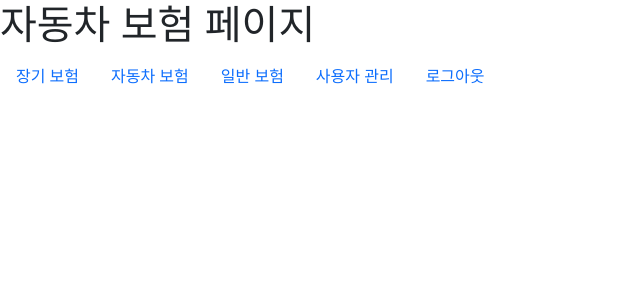
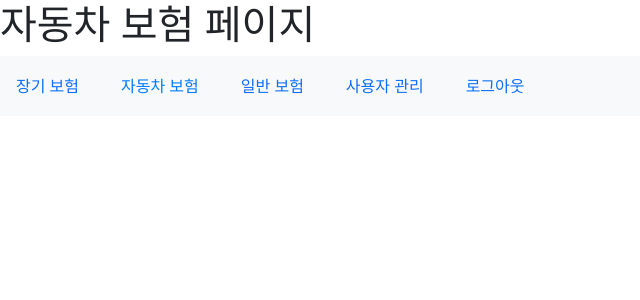
Before and after one commit to heondolee/insvil-client, a React (Create React App) app: page /car in a window 1280 px wide. Shown: the top 300 px of the page, without its empty margins (0-640 px from the left). Built offline with nearby package versions, Linux system fonts and the light colour scheme.

Commit message:
장기 계약일 드롭박스 생성

```diff
--- a/src/components/Long.js
+++ b/src/components/Long.js
@@ -1,5 +1,5 @@
 import React, { useEffect, useState, useCallback } from 'react';
-import { Form, Button, Table, Container, Row, Col, InputGroup } from 'react-bootstrap';
+import { Form, Button, Table, Container, Row, Col, InputGroup, Dropdown, DropdownButton } from 'react-bootstrap';
 import Navigation from './layouts/Navigation'; // Navigation 컴포넌트 임포트
 import axios from 'axios';
 import styles from './css/Long.module.css'; // 모듈 import
@@ -10,18 +10,20 @@ const Long = () => {
   const [data, setData] = useState([]);
   const [startDate, setStartDate] = useState('2024-07-31');
   const [endDate, setEndDate] = useState('2024-07-31');
+  const [dateType, setDateType] = useState('contractDate'); // 날짜 유형 상태 추가
 
   const fetchData = useCallback(async () => {
     try {
       const response = await axios.post(`${API_URL}/long/date-range`, {
         startDate,
-        endDate
+        endDate,
+        dateType, // 날짜 유형을 요청에 포함
       });
       setData(response.data.longs);
     } catch (error) {
       console.error('Error fetching data:', error);
     }
-  }, [startDate, endDate]);
+  }, [startDate, endDate, dateType]);
 
   useEffect(() => {
     fetchData();
@@ -42,12 +44,25 @@ const Long = () => {
     <div>
       <Navigation />
       <Container>
-        <h1>장기 보험 페이지</h1>
         <Form>
           <Row className="align-items-center">
             <Col>
               <Form.Group controlId="formDateRange">
-                <Form.Label>계약일</Form.Label>
+                {/* <Form.Label>날짜 유형</Form.Label> */}
+                <DropdownButton
+                  variant="outline-secondary"
+                  title={dateType === 'contractDate' ? '계약일' : dateType === 'expiryDate' ? '만기일' : '개시일'}
+                  onSelect={(eventKey) => setDateType(eventKey)}
+                >
+                  <Dropdown.Item eventKey="contractDate">계약일</Dropdown.Item>
+                  <Dropdown.Item eventKey="startDate">개시일</Dropdown.Item>
+                  <Dropdown.Item eventKey="expiryDate">만기일</Dropdown.Item>
+                </DropdownButton>
+              </Form.Group>
+            </Col>
+            <Col>
+              <Form.Group controlId="formDateRange">
+                {/* <Form.Label>기간 선택</Form.Label> */}
                 <InputGroup>
                   <Form.Control
                     type="date"
@@ -61,11 +76,6 @@ const Long = () => {
                   />
                 </InputGroup>
               </Form.Group>
-            </Col>
-            <Col>
-              <Button variant="primary" onClick={fetchData}>
-                조회
-              </Button>
             </Col>
           </Row>
         </Form>
--- a/src/components/css/Navigation.module.css
+++ b/src/components/css/Navigation.module.css
@@ -1,12 +1,25 @@
 /* Navigation.module.css */
+.nav {
+  background-color: #f8f9fa;
+  padding: 10px;
+}
 
-.nav-link {
-  color: rgb(109, 109, 109); /* 원하는 기본 색상으로 변경 */
+.navLink {
+  color: #000;
+  margin-right: 10px;
+  padding: 10px;
+  text-decoration: none;
 }
-.inactive {
-  color: rgb(109, 109, 109); /* 원하는 기본 색상으로 변경 */
+
+.navLink:hover {
+  color: #0056b3;
 }
 
 .active {
-  color: #0d6efd;
+  font-weight: bold;
+  color: #007bff !important;
 }
+
+.inactive {
+  color: #6c757d;
+}
--- a/src/components/layouts/Navigation.js
+++ b/src/components/layouts/Navigation.js
@@ -7,12 +7,12 @@ const Navigation = () => {
 
   return (
     <div className="App">
-      <Nav defaultActiveKey="/home">
+      <Nav className={styles.nav} defaultActiveKey="/home">
         <Nav.Item>
           <Nav.Link
             as={Link}
             to="/long"
-            className={location.pathname === '/long' ? styles.active : styles.inactive}
+            className={`${styles.navLink} ${location.pathname === '/long' ? styles.active : styles.inactive}`}
           >
             장기 보험
           </Nav.Link>
@@ -21,7 +21,7 @@ const Navigation = () => {
           <Nav.Link
             as={Link}
             to="/car"
-            className={location.pathname === '/car' ? styles.active : styles.inactive}
+            className={`${styles.navLink} ${location.pathname === '/car' ? styles.active : styles.inactive}`}
           >
             자동차 보험
           </Nav.Link>
@@ -30,7 +30,7 @@ const Navigation = () => {
           <Nav.Link
             as={Link}
             to="/normal"
-            className={location.pathname === '/normal' ? styles.active : styles.inactive}
+            className={`${styles.navLink} ${location.pathname === '/normal' ? styles.active : styles.inactive}`}
           >
             일반 보험
           </Nav.Link>
@@ -39,7 +39,7 @@ const Navigation = () => {
           <Nav.Link
             as={Link}
             to="/employee"
-            className={location.pathname === '/employee' ? styles.active : styles.inactive}
+            className={`${styles.navLink} ${location.pathname === '/employee' ? styles.active : styles.inactive}`}
           >
             사용자 관리
           </Nav.Link>
@@ -48,7 +48,7 @@ const Navigation = () => {
           <Nav.Link
             as={Link}
             to="/"
-            className={location.pathname === '/' ? styles.active : styles.inactive}
+            className={`${styles.navLink} ${location.pathname === '/' ? styles.active : styles.inactive}`}
           >
             로그아웃
           </Nav.Link>
```
